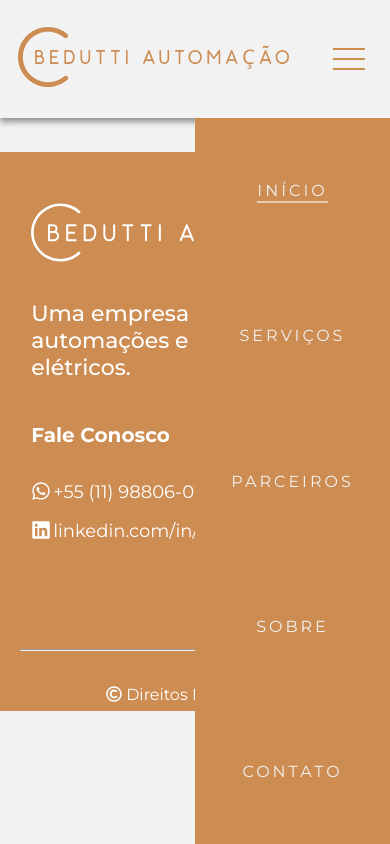
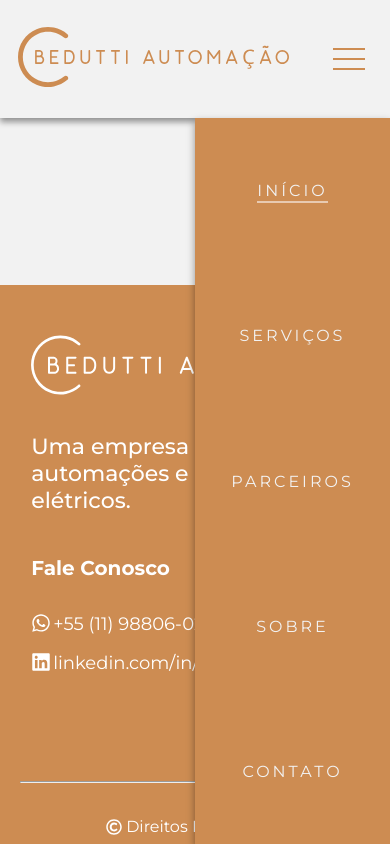
Before and after one commit to Ath3Dev/beduttiAutomacao, a React (Vite) app: page / in a window 390 px wide. Built offline with nearby package versions, Linux system fonts and the light colour scheme.

Commit message:
:sparkles: feat: Adições e ajustes no Header e Footer e adição de box-shadow no menu mobile

```diff
--- a/src/App.css
+++ b/src/App.css
@@ -14,6 +14,10 @@
     background: #F2F2F2;
 }
 
+main {
+    padding-bottom: 60px;
+}
+
 .font {
     font-family: "Montserrat", sans-serif;
 }
--- a/src/App.jsx
+++ b/src/App.jsx
@@ -1,11 +1,17 @@
 import Routes from './Router'
+import { Header } from './components/Header'
+import { Footer } from './components/Footer'
 import './App.css'
 
 function App() {
 
   return (
     <>
-      <Routes />
+      <Header />
+      <main>
+        <Routes />
+      </main>
+      <Footer />
     </>
   )
 }
--- a/src/Router.jsx
+++ b/src/Router.jsx
@@ -5,11 +5,9 @@
 const Router = () => {
     return (
         <BrowserRouter>
-            <Header />
             <Routes>
 
             </Routes>
-            <Footer />
         </BrowserRouter>
     )
 }
--- a/src/components/Footer/index.jsx
+++ b/src/components/Footer/index.jsx
@@ -14,10 +14,10 @@
                 </div>
                 <div className="flex-column font navegue">
                     <h4>Navegue</h4>
-                    <Link className="link">Início</Link>
+                    {/* <Link className="link">Início</Link>
                     <Link className="link">Serviços</Link>
                     <Link className="link">Parceiros</Link>
-                    <Link className="link">Contato</Link>
+                    <Link className="link">Contato</Link> */}
                 </div>
                 <div className="flex-column font fale-conosco">
                     <h4>Fale Conosco</h4>
--- a/src/components/Footer/style.css
+++ b/src/components/Footer/style.css
@@ -5,6 +5,9 @@
     color: #FFF;
     margin-top: 4vh;
     padding: 5% 0 2% 0;
+    position: absolute;
+    width: 100%;
+    bottom: 0;
 }
 
 .d-flex {
--- a/src/components/Header/style.css
+++ b/src/components/Header/style.css
@@ -1,3 +1,11 @@
+header {
+    position: fixed;
+    top: 0;
+    left: 0;
+    width: 100%;
+    z-index: 1000;
+}
+
 nav {
     display: flex;
     align-items: center;
@@ -82,6 +90,7 @@
         justify-content: space-around;
         transform: translateX(100%);
         transition: transform 0.3s ease;
+        box-shadow: 0px 4px 8px rgba(0, 0, 0, 0.4);
     }
 
     .nav-list.show {
```
Also changed, not shown: FileStructure.txt (added).
